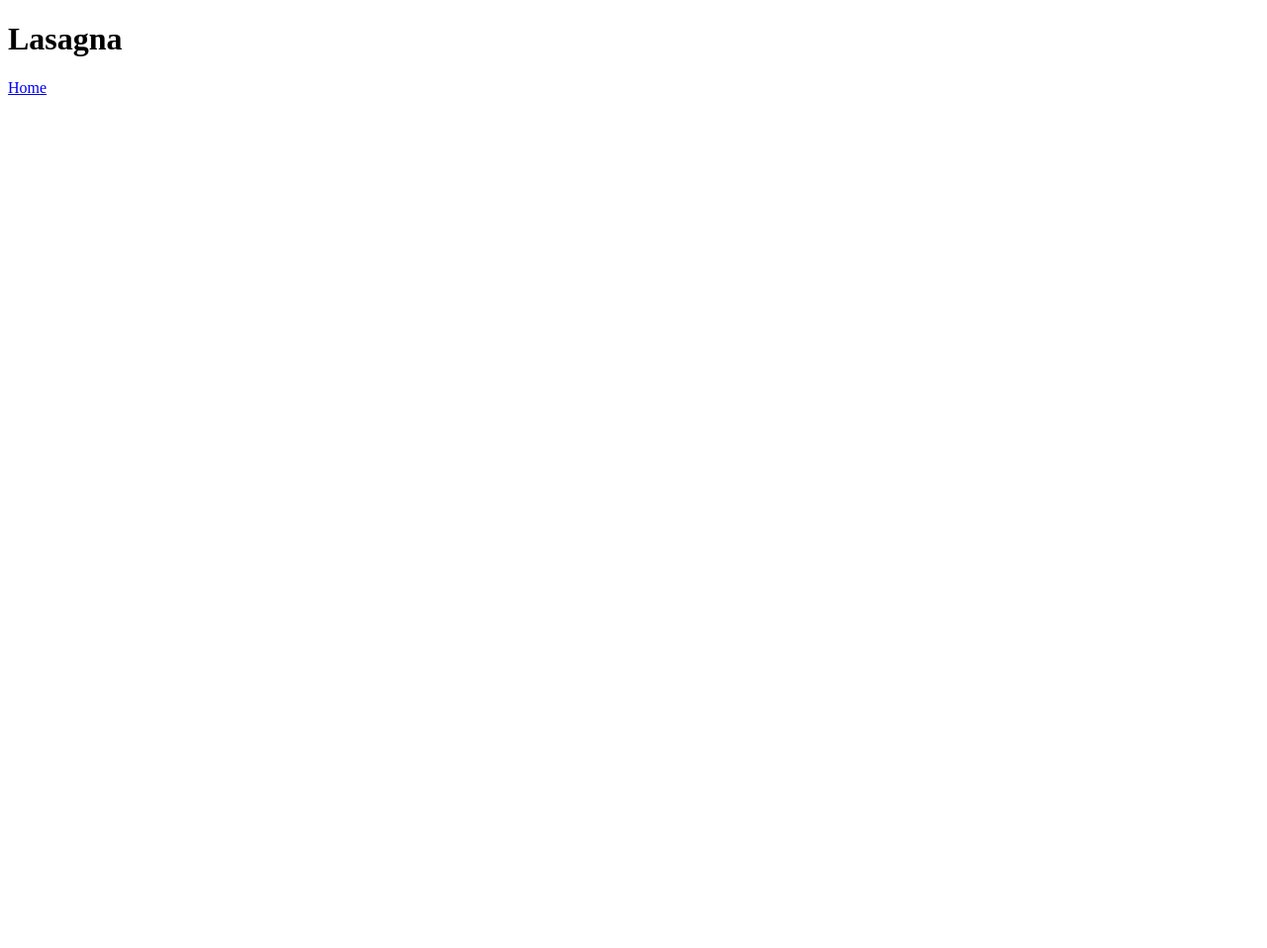
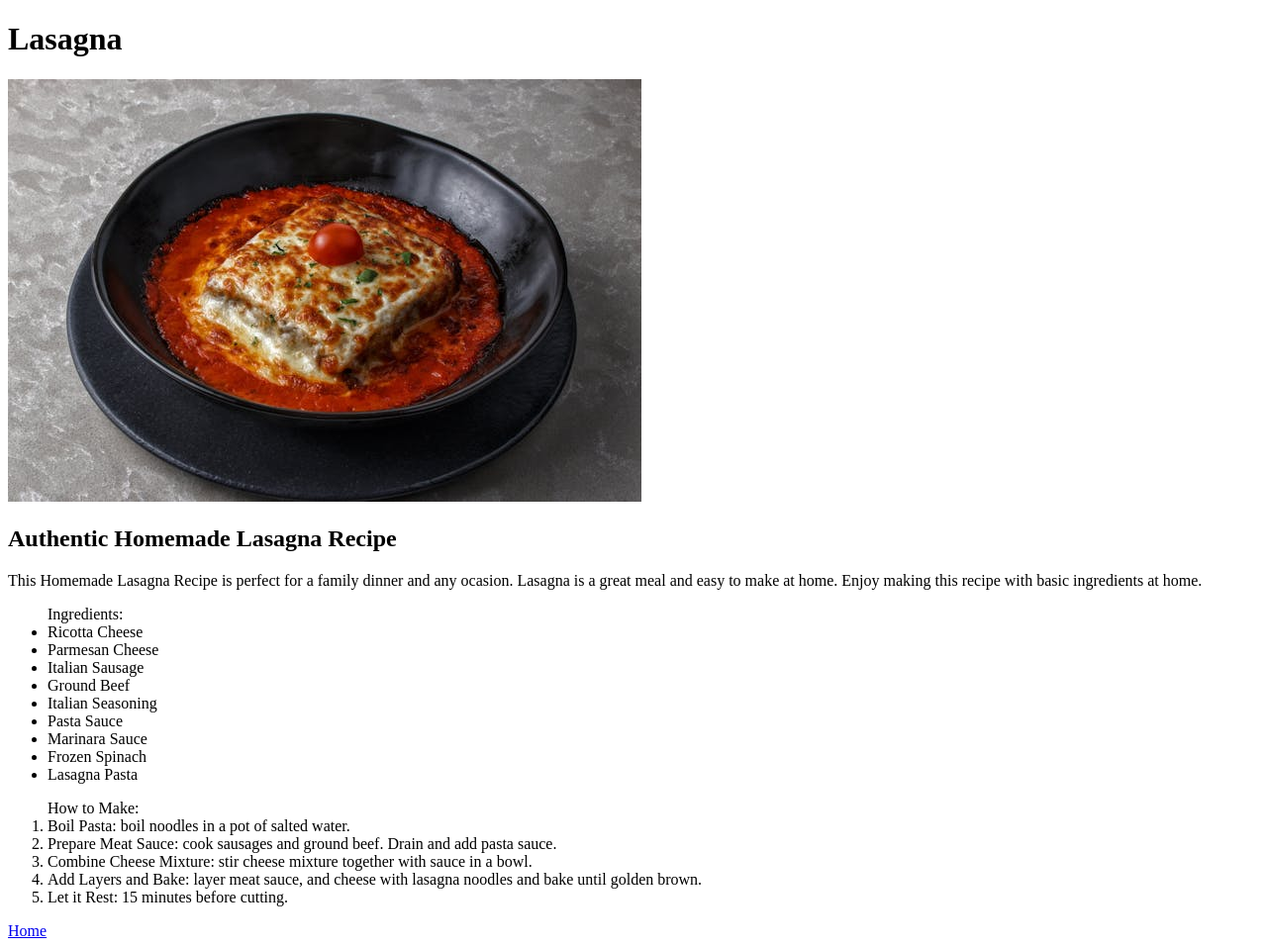
Before and after one commit to ernestog27/odin-recipes, a plain HTML site: page recipes/lasagna.html in a window 1280 px wide. Shown: the whole page at 99% size. Before the commit the page ends 800 px from the top, so only its background shows below. Drawn offline with Linux system fonts and the light colour scheme.

Commit message:
Add page description, create images directory, add photo to lasagna.html

```diff
--- a/recipes/lasagna.html
+++ b/recipes/lasagna.html
@@ -6,6 +6,27 @@
     </head>
     <body>
         <h1>Lasagna</h1>
+        <img src="../images/lasagna-adriano-bragi.jpg" alt="A photo of a lasagna dish">
+        <h2>Authentic Homemade Lasagna Recipe</h2>
+            <p>This Homemade Lasagna Recipe is perfect for a family dinner and any ocasion. Lasagna is a great meal and easy to make at home. Enjoy making this recipe with basic ingredients at home.</p>
+            <ul>Ingredients:
+                <li>Ricotta Cheese</li>
+                <li>Parmesan Cheese</li>
+                <li>Italian Sausage</li>
+                <li>Ground Beef</li>
+                <li>Italian Seasoning</li>
+                <li>Pasta Sauce</li>
+                <li>Marinara Sauce</li>
+                <li>Frozen Spinach</li>
+                <li>Lasagna Pasta</li>
+            </ul>
+            <ol>How to Make:
+                <li>Boil Pasta: boil noodles in a pot of salted water.</li>
+                <li>Prepare Meat Sauce: cook sausages and ground beef. Drain and add pasta sauce.</li>
+                <li>Combine Cheese Mixture: stir cheese mixture together with sauce in a bowl.</li>
+                <li>Add Layers and Bake: layer meat sauce, and cheese with lasagna noodles and bake until golden brown.</li>
+                <li>Let it Rest: 15 minutes before cutting.</li>
+            </ol>
         <a href="../index.html">Home</a>
     </body>
 </html>
```
Also changed, not shown: images/lasagna-adriano-bragi.jpg (added).
